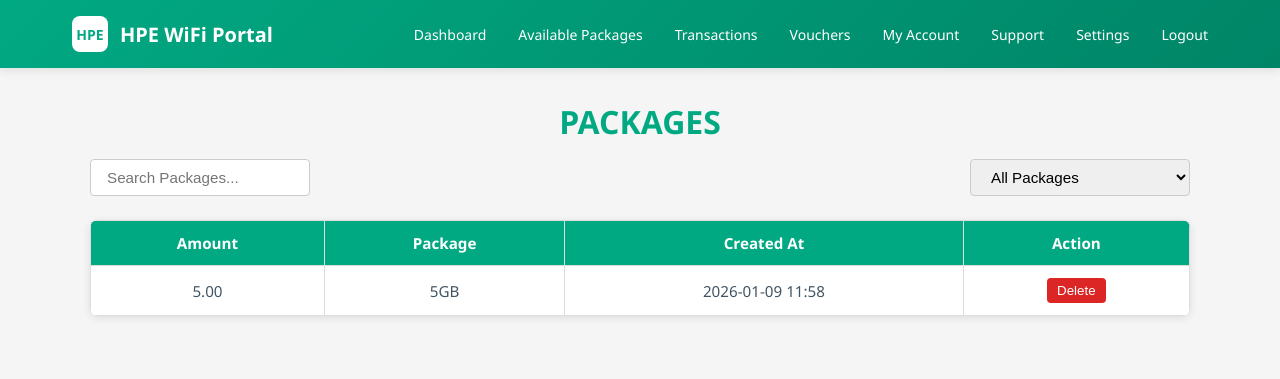
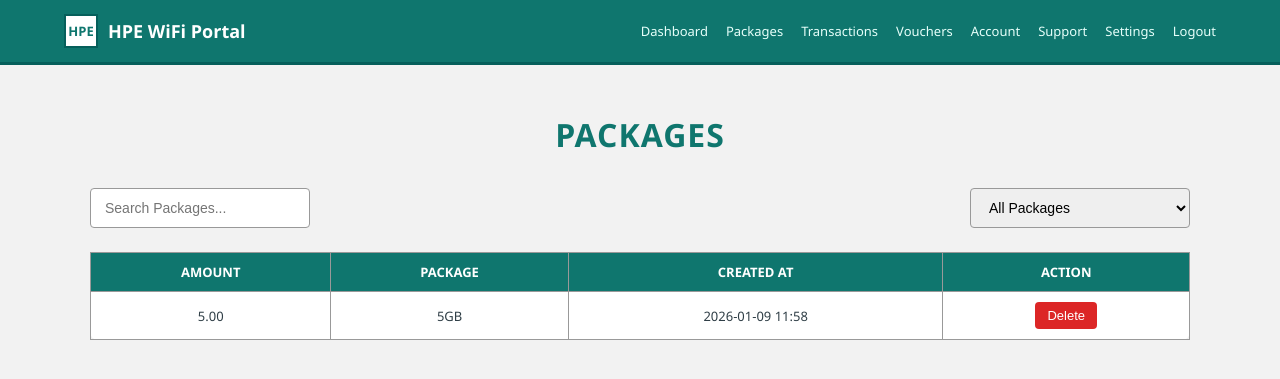
Before and after one commit to Manhenga-ctrl/techsage, a Django app: page /packages/ in a window 1280 px wide. Shown: the top 379 px of the page. Run offline with Django 5.2, Linux system fonts and the light colour scheme; data comes from the database, SQL or seed files in the repository.

Commit message:
package_list.html  css done

```diff
--- a/main/templates/package_list.html
+++ b/main/templates/package_list.html
@@ -3,25 +3,20 @@
 <head>
 <meta charset="UTF-8">
 <meta name="viewport" content="width=device-width, initial-scale=1.0">
-    <title>Transaction List</title>
+<title>HPE WiFi Portal – Packages</title>
 
 <style>
-        /* ===== CSS — UNCHANGED ===== */
-        * {
-            margin: 0;
-            padding: 0;
-            box-sizing: border-box;
+    * { margin: 0; padding: 0; box-sizing: border-box; }
+    body {
+        font-family: "Segoe UI", Tahoma, Geneva, Verdana, sans-serif;
+        background: #f2f2f2;
+        color: #2f3e46;
     }
 
-        body {
-            font-family: 'Segoe UI', Tahoma, Geneva, Verdana, sans-serif;
-            background: #f5f5f5;
-            color: #425563;
-        }
-
+    /* ================= HEADER ================= */
     .site-header {
-            background: linear-gradient(135deg, #01a982 0%, #008567 100%);
-            box-shadow: 0 2px 10px rgba(0, 0, 0, 0.1);
+        background: #0f766e;
+        border-bottom: 3px solid #065f5b;
         position: sticky;
         top: 0;
         z-index: 1000;
@@ -29,65 +24,65 @@
 
     .site-nav {
         max-width: 1200px;
-            margin: 0 auto;
-            padding: 16px 32px;
+        margin: auto;
+        padding: 14px 24px;
         display: flex;
+        justify-content: space-between;
         align-items: center;
-            justify-content: space-between;
     }
 
     .site-logo {
         display: flex;
         align-items: center;
-            gap: 12px;
-            color: white;
+        gap: 10px;
+        color: #ffffff;
         text-decoration: none;
-            font-size: 20px;
-            font-weight: 700;
+        font-size: 18px;
+        font-weight: bold;
     }
 
     .logo-icon {
-            width: 36px;
-            height: 36px;
-            background: white;
-            border-radius: 8px;
+        width: 34px;
+        height: 34px;
+        background: #ffffff;
+        color: #0f766e;
+        border: 2px solid #065f5b;
         display: flex;
         align-items: center;
         justify-content: center;
-            font-size: 14px;
-            font-weight: 700;
-            color: #01a982;
+        font-size: 13px;
+        font-weight: bold;
     }
 
     .nav-links {
         display: flex;
-            gap: 32px;
-            align-items: center;
+        gap: 18px;
     }
 
     .nav-links a {
-            color: white;
+        color: #e6fffa;
         text-decoration: none;
-            font-size: 14px;
+        font-size: 13px;
     }
 
-        .menu-toggle {
-            display: none;
-            background: none;
-            border: none;
-            color: white;
-            font-size: 24px;
-            cursor: pointer;
+    .nav-links a:hover {
+        text-decoration: underline;
     }
 
+    .menu-toggle { display: none; }
+
+    /* ================= MAIN ================= */
     .main-container {
-            padding: 2rem;
+        max-width: 1200px;
+        margin: 2rem auto;
+        padding: 1rem;
     }
 
     h1 {
         text-align: center;
-            margin-bottom: 1rem;
-            color: #01A982;
+        margin-bottom: 2rem;
+        color: #0f766e;
+        letter-spacing: 1px;
     }
 
     .controls {
@@ -101,64 +96,85 @@
 
     .controls input,
     .controls select {
-            padding: 0.5rem 1rem;
-            font-size: 0.95rem;
-            border: 1px solid #ccc;
+        padding: 10px 14px;
+        border: 1px solid #999;
         border-radius: 4px;
+        font-size: 14px;
         width: 100%;
         max-width: 220px;
     }
 
+    /* ================= TABLE ================= */
     table {
-            border-collapse: collapse;
         width: 100%;
         max-width: 1100px;
-            margin: 0 auto;
-            background: white;
+        margin: auto;
+        border-collapse: collapse;
+        background: #ffffff;
+        border: 1px solid #999;
         border-radius: 8px;
-            overflow: hidden;
-            box-shadow: 0 2px 8px rgba(0,0,0,0.1);
+        font-size: 13px;
     }
 
     th, td {
-            border: 1px solid #ddd;
-            padding: 12px;
+        border: 1px solid #999;
+        padding: 10px;
         text-align: center;
-            font-size: 0.95rem;
     }
 
     th {
-            background-color: #01A982;
-            color: white;
+        background: #0f766e;
+        color: #ffffff;
+        font-weight: bold;
+        text-transform: uppercase;
     }
 
-        tr:nth-child(even) { background-color: #f9f9f9; }
-        tr:hover { background-color: #e0f7f1; }
+    tr:nth-child(even) {
+        background: #f4fdfc;
+    }
 
+    tr:hover {
+        background: #e6f7f5;
+    }
+
+    .delete-btn {
+        background: #dc2626;
+        color: #fff;
+        border: none;
+        padding: 6px 12px;
+        border-radius: 4px;
+        cursor: pointer;
+        font-size: 13px;
+    }
+
+    .delete-btn:hover {
+        background: #b91c1c;
+    }
+
+    /* ================= RESPONSIVE ================= */
     @media (max-width: 768px) {
         table, thead, tbody, th, td, tr { display: block; }
         thead { display: none; }
 
         tr {
             margin-bottom: 1rem;
-                border: 1px solid #ccc;
+            border: 1px solid #999;
             border-radius: 8px;
             padding: 0.5rem;
         }
 
         td {
             border: none;
-                padding: 0.5rem 0;
             text-align: right;
             position: relative;
+            padding: 6px 0;
         }
 
         td::before {
             content: attr(data-label);
             position: absolute;
             left: 0;
-                width: 50%;
-                font-weight: 600;
+            font-weight: bold;
             text-align: left;
         }
     }
@@ -176,10 +192,10 @@
 
         <div class="nav-links" id="navLinks">
             <a href="/dashboard">Dashboard</a>
-            <a href="/packages">Available Packages</a>
+            <a href="/packages">Packages</a>
             <a href="/transactions">Transactions</a>
             <a href="/vouchers">Vouchers</a>
-            <a href="/account">My Account</a>
+            <a href="/account">Account</a>
             <a href="/support">Support</a>
             <a href="/settings">Settings</a>
             <a href="/logout">Logout</a>
@@ -194,7 +210,7 @@
 
     <!-- FILTERS -->
     <div class="controls">
-        <input type="text" id="searchVoucher" placeholder="Search Packages..." onkeyup="filterTable()">
+        <input type="text" id="searchPackage" placeholder="Search Packages..." onkeyup="filterTable()">
 
         <select id="packageFilter" onchange="filterTable()">
             <option value="">All Packages</option>
@@ -205,7 +221,7 @@
     </div>
 
     <!-- TABLE -->
-    <table id="voucherTable">
+    <table id="packageTable">
         <thead>
             <tr>
                 <th>Amount</th>
@@ -217,15 +233,13 @@
         <tbody>
         {% for package in packages %}
             <tr>
-                <td data-label="Voucher Code">{{ package.amount }}</td>
+                <td data-label="Amount">{{ package.amount }}</td>
                 <td data-label="Package">{{ package.package }}</td>
                 <td data-label="Created At">{{ package.created_at|date:"Y-m-d H:i" }}</td>
                 <td data-label="Action">
                     <form method="post" action="{% url 'delete_package' package.id %}">
                         {% csrf_token %}
-                        <button type="submit" style="background:#dc2626;color:white;border:none;padding:5px 10px;border-radius:4px;">
-                            Delete
-                        </button>
+                        <button type="submit" class="delete-btn">Delete</button>
                     </form>
                 </td>
             </tr>
@@ -244,19 +258,17 @@
         document.getElementById("navLinks").classList.toggle("active");
     };
 
-    // Filter function (updated)
+    // Filter table
     function filterTable() {
-        const voucher = document.getElementById("searchVoucher").value.toUpperCase();
-        const pkg = document.getElementById("packageFilter").value.toUpperCase();
+        const search = document.getElementById("searchPackage").value.toUpperCase();
+        const filter = document.getElementById("packageFilter").value.toUpperCase();
 
-        document.querySelectorAll("#voucherTable tbody tr").forEach(row => {
-            const voucherCode = row.cells[0].innerText.toUpperCase();
-            const packageName = row.cells[1].innerText.toUpperCase();
-
-            row.style.display =
-                voucherCode.includes(voucher) &&
-                (pkg === "" || packageName === pkg)
-                ? "" : "none";
+        document.querySelectorAll("#packageTable tbody tr").forEach(row => {
+            const amount = row.cells[0].innerText.toUpperCase();
+            const pkg = row.cells[1].innerText.toUpperCase();
+            const show = (amount.includes(search) || pkg.includes(search)) &&
+                         (filter === "" || pkg === filter);
+            row.style.display = show ? "" : "none";
         });
     }
 </script>
```
Lines whose indentation alone changed are shown as unchanged.
